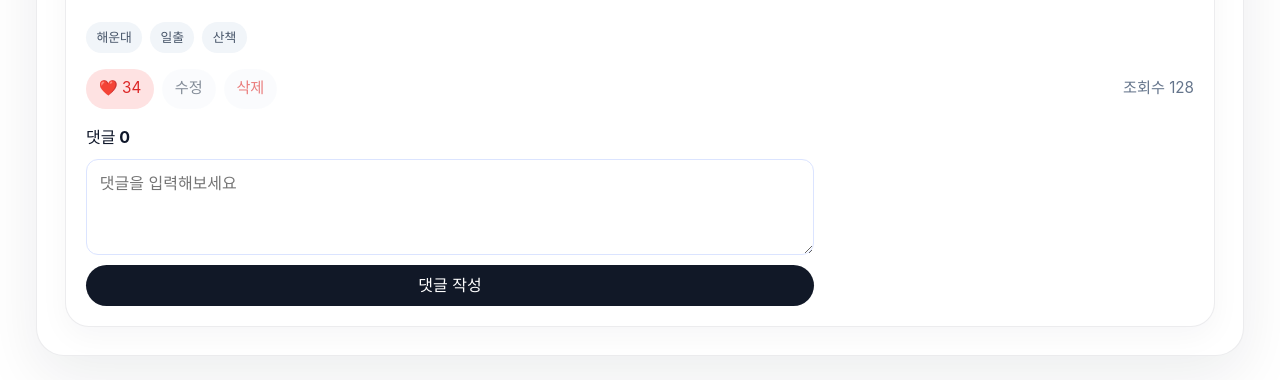
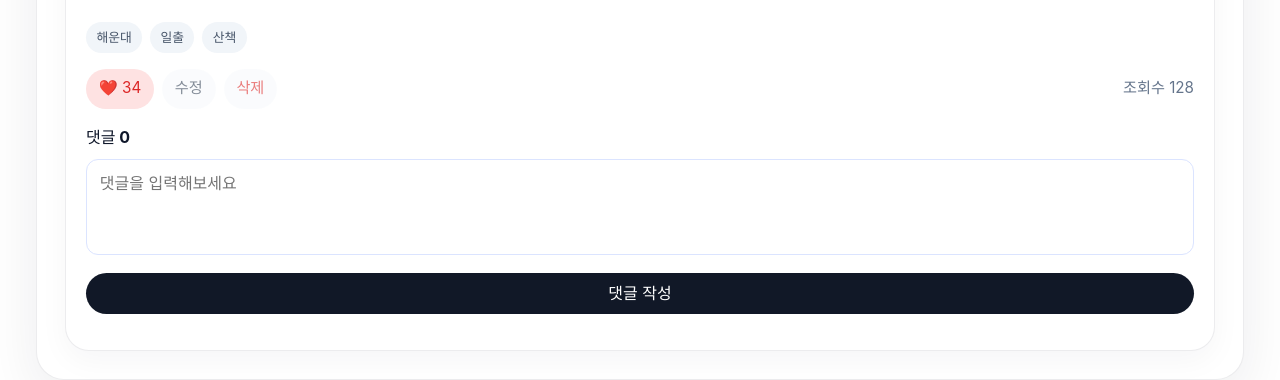
Before and after one commit to Purenight34/ODEGO-netlify, a Vue app: page / in a window 1280 px wide. Shown: the part 2140-2520 px from the top of the page. Built offline with nearby package versions, Linux system fonts and the light colour scheme.

Commit message:
댓글창 수정

```diff
--- a/src/components/community/BoardDetail.vue
+++ b/src/components/community/BoardDetail.vue
@@ -198,7 +198,13 @@ watch(
       <div class="detail-content">
         <div class="comment-box">
           <h4>댓글 {{ post.comments?.length || 0 }}</h4>
-          <textarea :value="commentText" rows="3" placeholder="댓글을 입력해보세요" @input="emit('update:comment-text', $event.target.value)" />
+          <textarea
+            :value="commentText"
+            rows="3"
+            placeholder="댓글을 입력해보세요"
+            @input="emit('update:comment-text', $event.target.value)"
+            class="comment-input"
+          />
           <button class="primary-button" @click="emit('add-comment')">댓글 작성</button>
           <ul v-if="post.comments?.length" class="comment-list">
             <li v-for="comment in post.comments" :key="comment.id" class="comment-item">
@@ -339,7 +345,6 @@ h4 {
 
 .detail-layout {
   display: grid;
-  grid-template-columns: 2fr 1fr;
   gap: 1rem;
   align-items: start;
 }
@@ -448,6 +453,24 @@ textarea {
   color: #475569;
 }
 
+.comment-box {
+  width: 100%;
+}
+
+.comment-box .comment-input {
+  width: 100%;
+  max-width: 100%;
+  box-sizing: border-box;
+  resize: none;
+}
+
+.comment-box .primary-button {
+  width: 100%;
+  max-width: 100%;
+  box-sizing: border-box;
+  margin-top: 0.5rem;
+}
+
 .comment-item {
   display: flex;
   align-items: flex-start;
```
